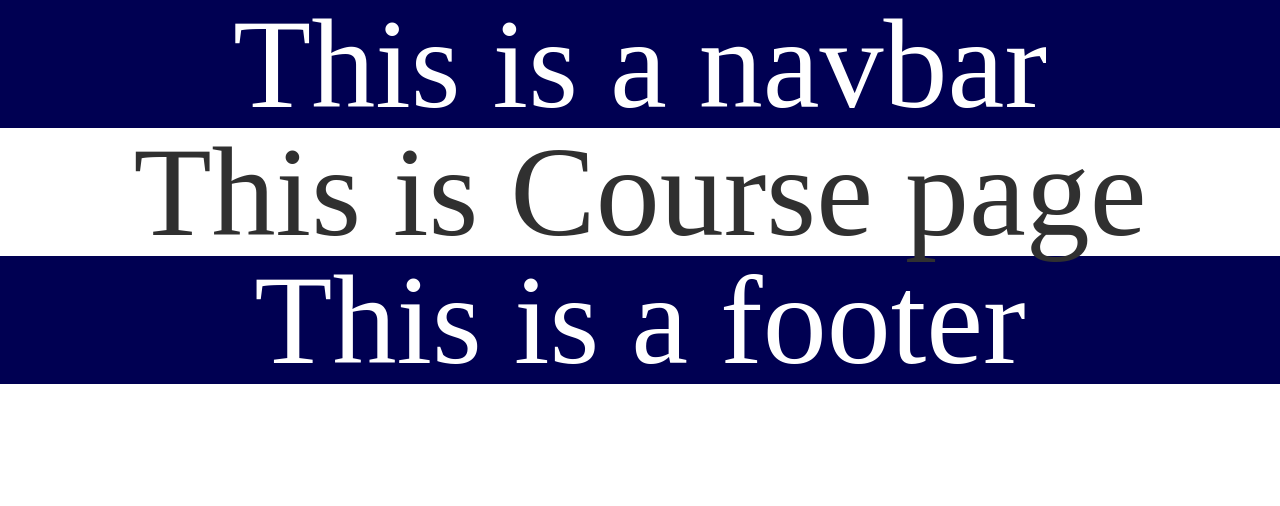
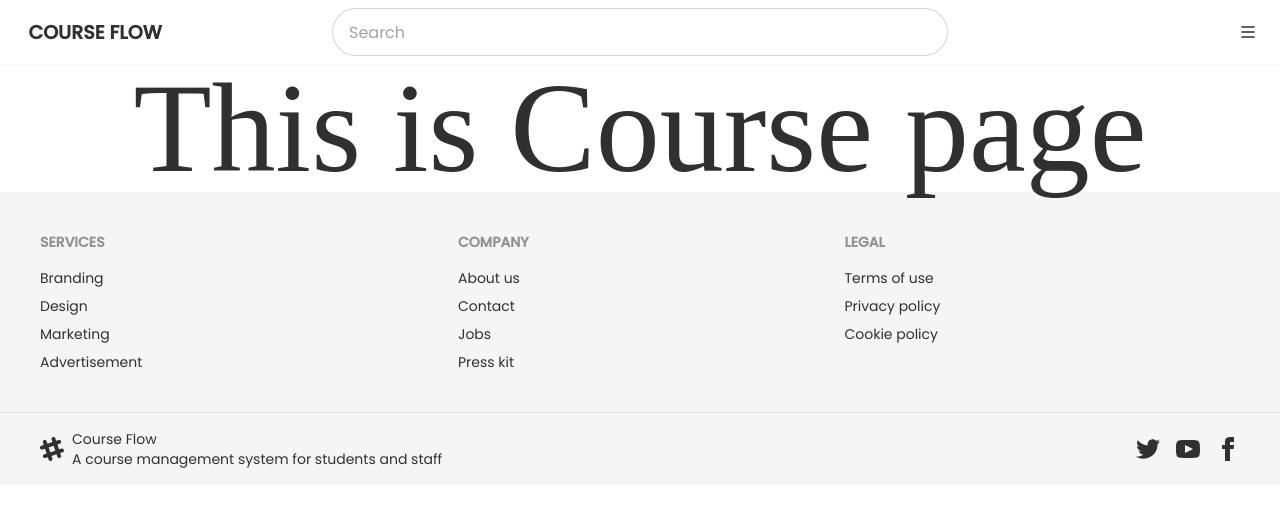
Before and after one commit to ThaiHoangDang/course-flow, a React (Create React App) app: page /course in a window 1280 px wide. Shown: the top 506 px of the page. Built offline with nearby package versions, Linux system fonts and the light colour scheme; a web font is replaced by a local one.

Commit message:
add header & footer

```diff
--- a/src/components/Footer.jsx
+++ b/src/components/Footer.jsx
@@ -1,8 +1,43 @@
+import { Link } from "react-router-dom";
 
 export default function Footer() {
 	return (
 		<div>
-			<h1 className="text-9xl text-white text-center bg-secondary">This is a footer</h1>
+			<footer className="footer p-10 bg-base-200 text-base-content">
+				<nav>
+					<header className="footer-title">Services</header>
+					<Link className="link link-hover">Branding</Link>
+					<Link className="link link-hover">Design</Link>
+					<Link className="link link-hover">Marketing</Link>
+					<Link className="link link-hover">Advertisement</Link>
+				</nav>
+				<nav>
+					<header className="footer-title">Company</header>
+					<Link className="link link-hover">About us</Link>
+					<Link className="link link-hover">Contact</Link>
+					<Link className="link link-hover">Jobs</Link>
+					<Link className="link link-hover">Press kit</Link>
+				</nav>
+				<nav>
+					<header className="footer-title">Legal</header>
+					<Link className="link link-hover">Terms of use</Link>
+					<Link className="link link-hover">Privacy policy</Link>
+					<Link className="link link-hover">Cookie policy</Link>
+				</nav>
+			</footer>
+			<footer className="footer px-10 py-4 border-t bg-base-200 text-base-content border-base-300">
+				<aside className="items-center grid-flow-col">
+					<svg width="24" height="24" viewBox="0 0 24 24" xmlns="http://www.w3.org/2000/svg" fillRule="evenodd" clipRule="evenodd" className="fill-current"><path d="M22.672 15.226l-2.432.811.841 2.515c.33 1.019-.209 2.127-1.23 2.456-1.15.325-2.148-.321-2.463-1.226l-.84-2.518-5.013 1.677.84 2.517c.391 1.203-.434 2.542-1.831 2.542-.88 0-1.601-.564-1.86-1.314l-.842-2.516-2.431.809c-1.135.328-2.145-.317-2.463-1.229-.329-1.018.211-2.127 1.231-2.456l2.432-.809-1.621-4.823-2.432.808c-1.355.384-2.558-.59-2.558-1.839 0-.817.509-1.582 1.327-1.846l2.433-.809-.842-2.515c-.33-1.02.211-2.129 1.232-2.458 1.02-.329 2.13.209 2.461 1.229l.842 2.515 5.011-1.677-.839-2.517c-.403-1.238.484-2.553 1.843-2.553.819 0 1.585.509 1.85 1.326l.841 2.517 2.431-.81c1.02-.33 2.131.211 2.461 1.229.332 1.018-.21 2.126-1.23 2.456l-2.433.809 1.622 4.823 2.433-.809c1.242-.401 2.557.484 2.557 1.838 0 .819-.51 1.583-1.328 1.847m-8.992-6.428l-5.01 1.675 1.619 4.828 5.011-1.674-1.62-4.829z"></path></svg>
+					<p>Course Flow <br/>A course management system for students and staff</p>
+				</aside>
+				<nav className="md:place-self-center md:justify-self-end">
+					<div className="grid grid-flow-col gap-4">
+						<Link><svg xmlns="http://www.w3.org/2000/svg" width="24" height="24" viewBox="0 0 24 24" className="fill-current"><path d="M24 4.557c-.883.392-1.832.656-2.828.775 1.017-.609 1.798-1.574 2.165-2.724-.951.564-2.005.974-3.127 1.195-.897-.957-2.178-1.555-3.594-1.555-3.179 0-5.515 2.966-4.797 6.045-4.091-.205-7.719-2.165-10.148-5.144-1.29 2.213-.669 5.108 1.523 6.574-.806-.026-1.566-.247-2.229-.616-.054 2.281 1.581 4.415 3.949 4.89-.693.188-1.452.232-2.224.084.626 1.956 2.444 3.379 4.6 3.419-2.07 1.623-4.678 2.348-7.29 2.04 2.179 1.397 4.768 2.212 7.548 2.212 9.142 0 14.307-7.721 13.995-14.646.962-.695 1.797-1.562 2.457-2.549z"></path></svg></Link>
+						<Link><svg xmlns="http://www.w3.org/2000/svg" width="24" height="24" viewBox="0 0 24 24" className="fill-current"><path d="M19.615 3.184c-3.604-.246-11.631-.245-15.23 0-3.897.266-4.356 2.62-4.385 8.816.029 6.185.484 8.549 4.385 8.816 3.6.245 11.626.246 15.23 0 3.897-.266 4.356-2.62 4.385-8.816-.029-6.185-.484-8.549-4.385-8.816zm-10.615 12.816v-8l8 3.993-8 4.007z"></path></svg></Link>
+						<Link><svg xmlns="http://www.w3.org/2000/svg" width="24" height="24" viewBox="0 0 24 24" className="fill-current"><path d="M9 8h-3v4h3v12h5v-12h3.642l.358-4h-4v-1.667c0-.955.192-1.333 1.115-1.333h2.885v-5h-3.808c-3.596 0-5.192 1.583-5.192 4.615v3.385z"></path></svg></Link>
+					</div>
+				</nav>
+			</footer>
 		</div>
 	);
 }
--- a/src/components/Header.jsx
+++ b/src/components/Header.jsx
@@ -1,8 +1,27 @@
+import { Link } from "react-router-dom";
 
 export default function Header() {
 	return (
-		<div>
-			<h1 className="text-9xl text-white text-center bg-secondary">This is a navbar</h1>
+		<div className="navbar shadow-sm flex gap-2">
+			<div className="basis-3/12">
+				<Link className="btn btn-ghost text-xl hidden md:flex">Course Flow</Link>
+				<Link className="btn btn-ghost text-xl md:hidden">CF</Link>
+			</div>
+			<div className="form-control flex-1">
+				<input type="text" placeholder="Search" className="input input-bordered w-full rounded-full"/>
+			</div>
+			<div className="dropdown dropdown-end basis-3/12 flex">
+				<div className="ml-auto">
+					<button tabIndex={0} className="btn btn-square btn-ghost">
+						<svg fill="none" viewBox="0 0 24 24" className="inline-block w-5 h-5 stroke-current"><path strokeLinejoin="round" strokeWidth="2" d="M4 6h16M4 12h16M4 18h16"></path></svg>
+					</button>
+					<ul tabIndex={0} className="mt-3 z-[1] p-2 shadow menu menu-sm dropdown-content bg-base-100 rounded-box w-40">
+						<li><Link className="h-10 p-3">Profile</Link></li>
+						<li><Link className="h-10 p-3">Settings</Link></li>
+						<li><Link className="h-10 p-3">Logout</Link></li>
+					</ul>
+				</div>
+			</div>
 		</div>
 	);
 }
```
